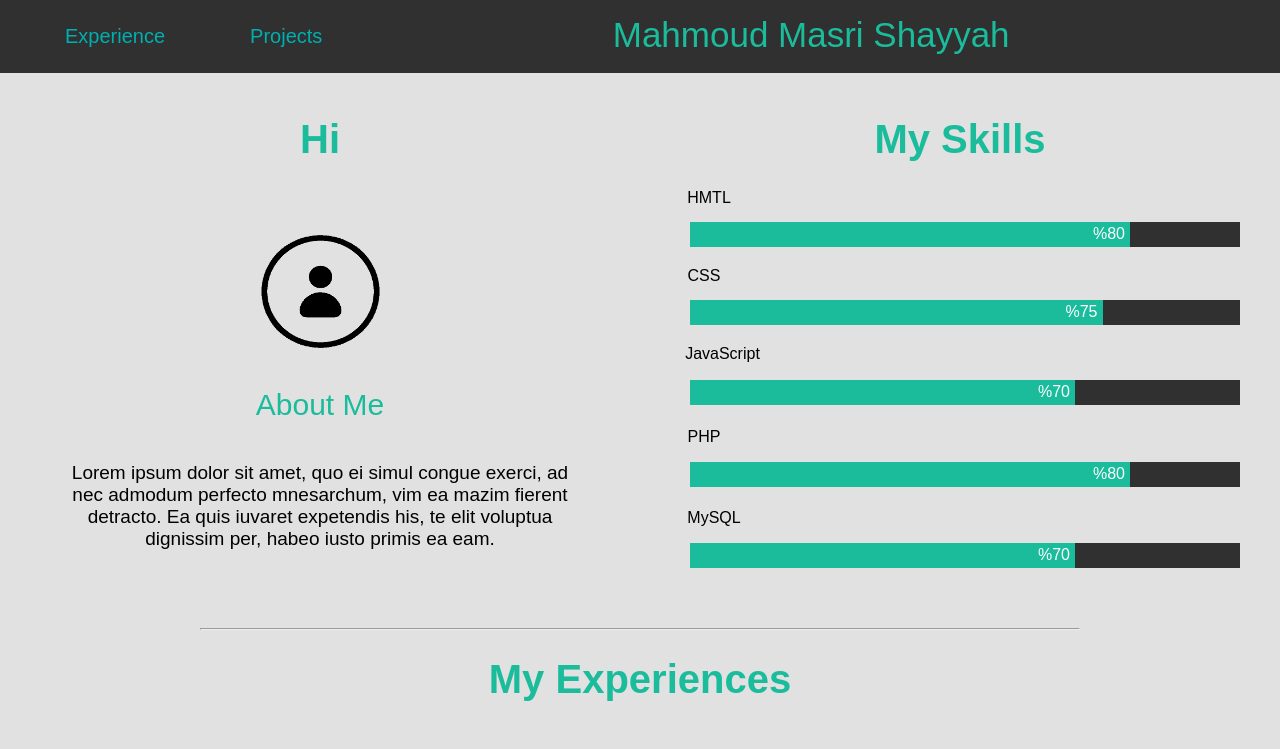
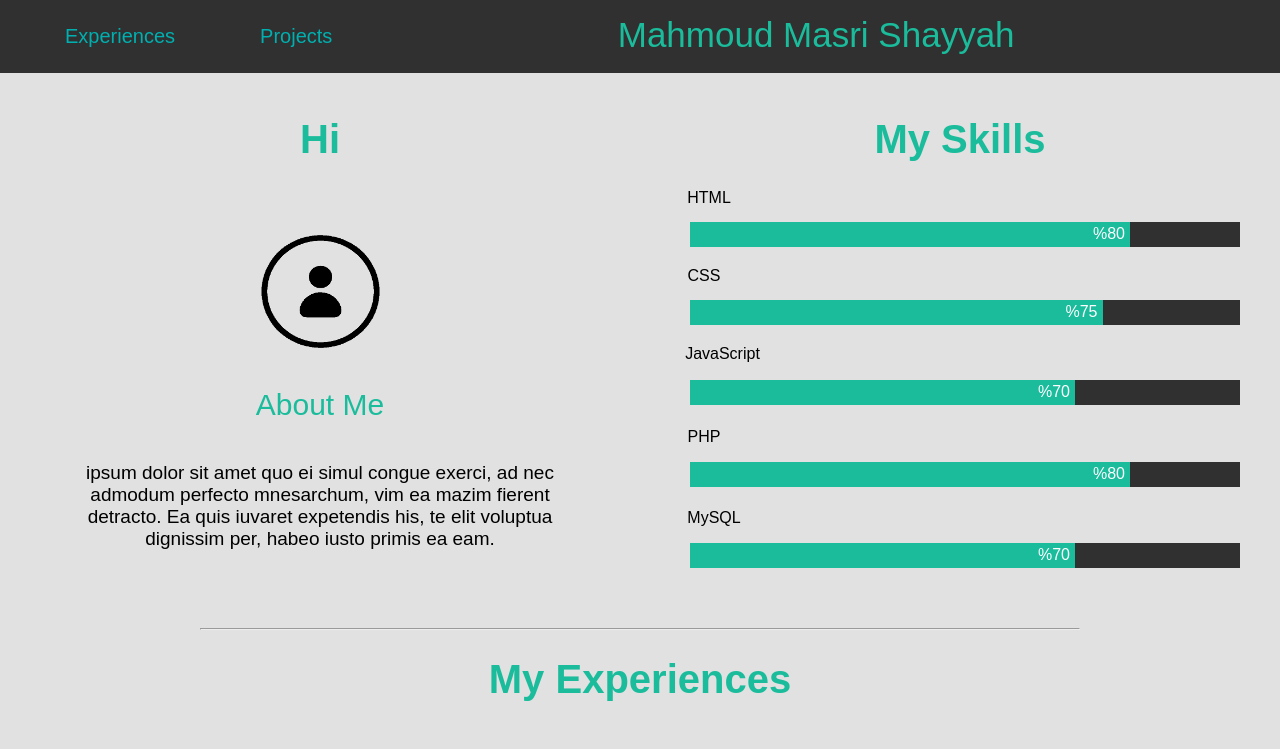
Before and after one commit to Mahmoud-ms1996/template_CV, a plain HTML site: page index.html in a window 1280 px wide. Shown: the top 749 px of the page. Drawn offline with Linux system fonts and the light colour scheme.

Commit message:
adding things in index

```diff
--- a/index.html
+++ b/index.html
@@ -18,7 +18,7 @@
     <!-- Header Start -->
     <div class="header">
         <ul>
-            <li><a href="#exper">Experience</a></li>
+            <li><a href="#exper">Experiences</a></li>
             <li><a href="#project">Projects</a></li>
             <p>Mahmoud Masri Shayyah</p>
         </ul>
@@ -31,12 +31,12 @@
             <h1>Hi</h1>
             <img src="images/user_img.png" class="img-pro" alt=""/>
             <p class="ab">About Me</p>
-            <p class="into">Lorem ipsum dolor sit amet, quo ei simul congue exerci, ad nec admodum perfecto mnesarchum, vim ea mazim fierent detracto. Ea quis iuvaret expetendis his, te elit voluptua dignissim per, habeo iusto primis ea eam.</p>
+            <p class="into">ipsum dolor sit amet quo ei simul congue exerci, ad nec admodum perfecto mnesarchum, vim ea mazim fierent detracto. Ea quis iuvaret expetendis his, te elit voluptua dignissim per, habeo iusto primis ea eam.</p>
         </div>
         <div class="column">
             <h1>My Skills</h1>
             <div class="row">
-                <div class="lefts"><p class="html">HMTL</p></div>
+                <div class="lefts"><p class="html">HTML</p></div>
                 <div class="rights"></div>
                     <li>
                         <span class="main-bar"><span class="lvl-bar1"><p class="per">%80</p></span></span>
```
